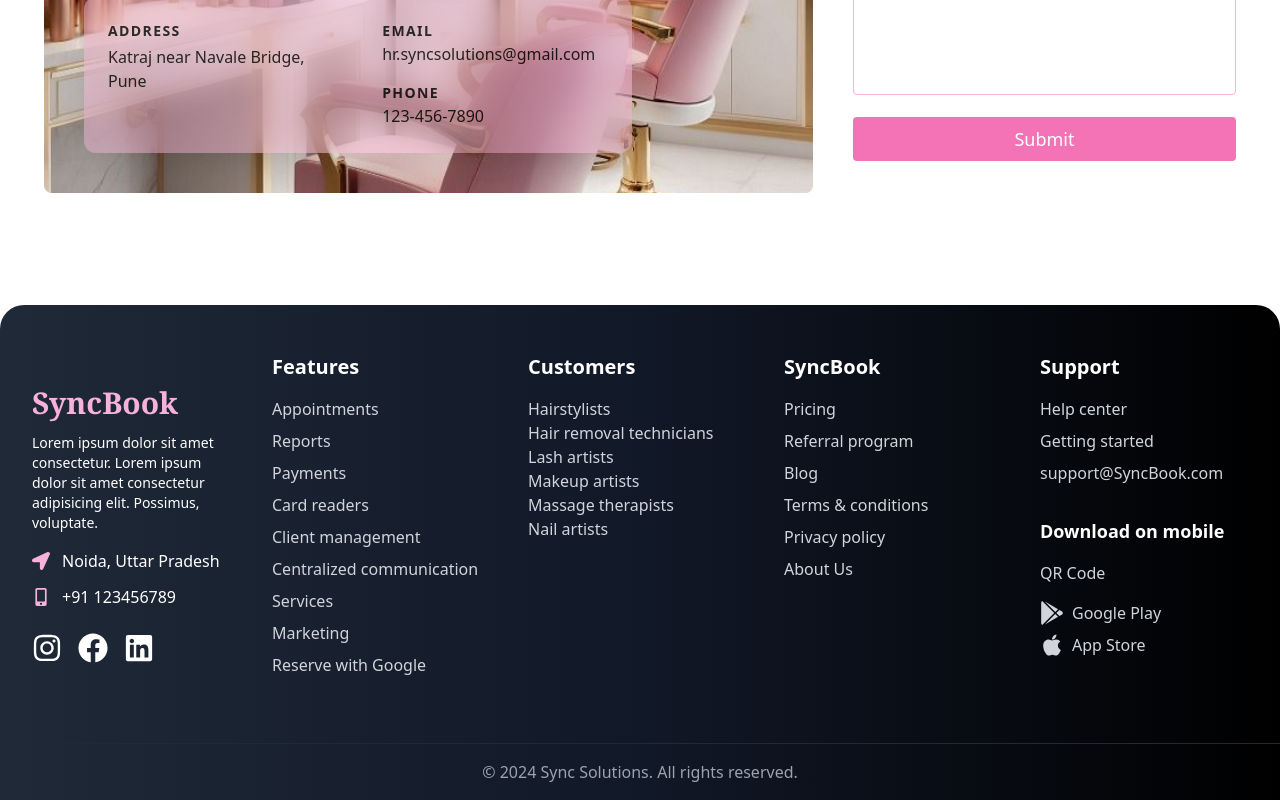
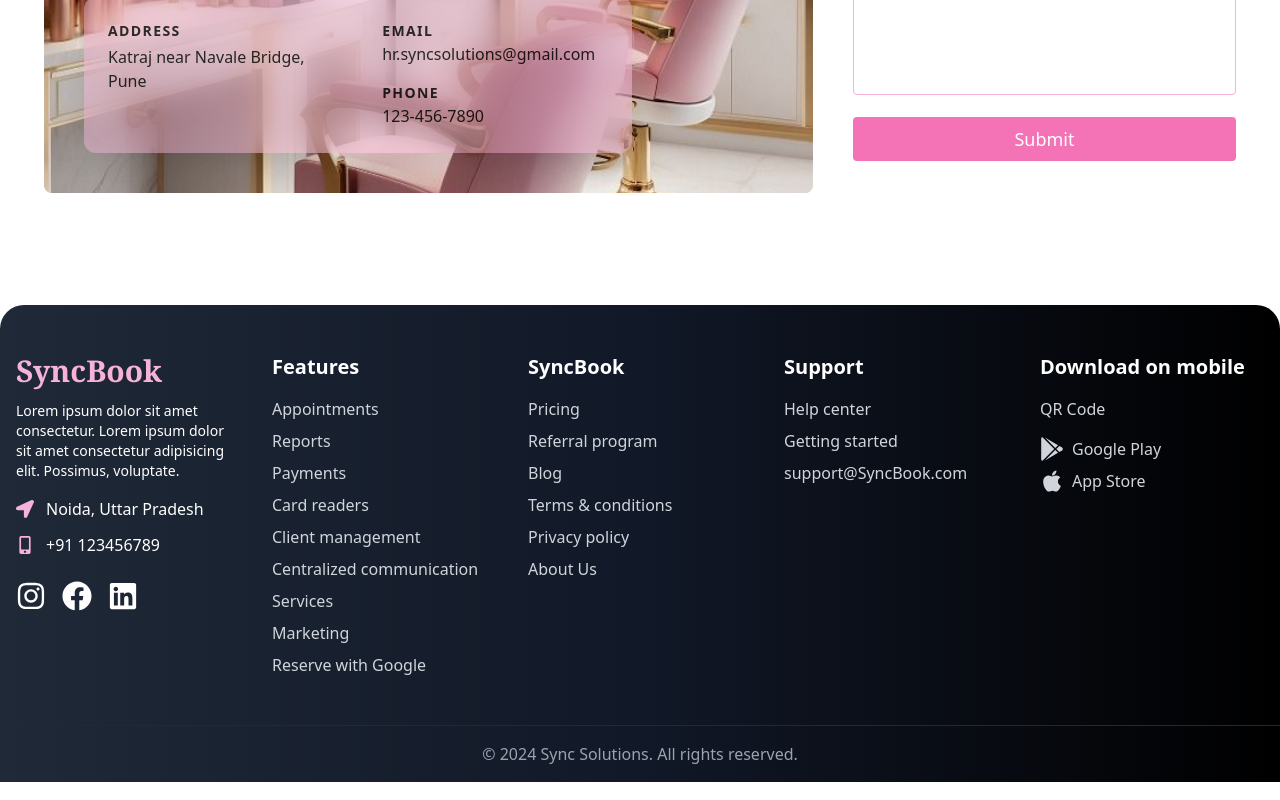
Before and after one commit to Pratham11601/quick_cabs_website, a React (Vite) app: page / in a window 1280 px wide. Shown: the part 2521-3321 px from the top of the page. Built offline with nearby package versions, Linux system fonts and the light colour scheme.

Commit message:
footer updated

```diff
--- a/src/components/Footer/footer.jsx
+++ b/src/components/Footer/footer.jsx
@@ -8,7 +8,6 @@
   FaMobileAlt,
   FaGooglePlay,
   FaApple,
-  FaShareAlt
 } from "react-icons/fa";
 
 const Features = [
@@ -20,16 +19,7 @@
   { title: "Centralized communication", link: "/communication" },
   { title: "Services", link: "/services" },
   { title: "Marketing", link: "/marketing" },
-  { title: "Reserve with Google", link: "/google-reserve" }
-];
-
-const Customers = [
-  { title: "Hairstylists", link: "/hairstylists" },
-  { title: "Hair removal technicians", link: "/hair-removal" },
-  { title: "Lash artists", link: "/lash-artists" },
-  { title: "Makeup artists", link: "/makeup" },
-  { title: "Massage therapists", link: "/massage" },
-  { title: "Nail artists", link: "/nail-artists" }
+  { title: "Reserve with Google", link: "/google-reserve" },
 ];
 
 const GoldieLinks = [
@@ -38,27 +28,27 @@
   { title: "Blog", link: "/blog" },
   { title: "Terms & conditions", link: "/terms" },
   { title: "Privacy policy", link: "/privacy" },
-  { title: "About Us", link: "/aboutus" }
+  { title: "About Us", link: "/aboutus" },
 ];
 
 const Support = [
   { title: "Help center", link: "/help" },
-  { title: "Getting started", link: "/#" }
+  { title: "Getting started", link: "/#" },
 ];
 
 const Footer = () => {
   return (
     <div className="bg-gradient-to-r from-gray-800 via-gray-900 to-black text-white mt-14 rounded-t-3xl">
       <section className="container max-w-7xl mx-auto px-4">
-        <div className="grid md:grid-cols-5 py-12 gap-8">
-
-          {/* Company Details Section moved to top */}
-          <div className="py-8 px-4">
-            <h1 className="sm:text-3xl text-xl font-bold sm:text-left text-justify mb-3 flex items-center gap-3 font-serif text-primary">
+        <div className="grid grid-cols-1 md:grid-cols-5 py-12 gap-8">
+          {/* Company Details Section */}
+          <div>
+            <h1 className="sm:text-3xl text-xl font-bold mb-3 font-serif text-primary">
               SyncBook
             </h1>
             <p className="text-sm mb-4">
-              Lorem ipsum dolor sit amet consectetur. Lorem ipsum dolor sit amet consectetur adipisicing elit. Possimus, voluptate.
+              Lorem ipsum dolor sit amet consectetur. Lorem ipsum dolor sit amet
+              consectetur adipisicing elit. Possimus, voluptate.
             </p>
             <div className="flex items-center gap-3 mb-3">
               <FaLocationArrow className="text-lg text-primary" />
@@ -68,7 +58,6 @@
               <FaMobileAlt className="text-lg text-primary" />
               <p>+91 123456789</p>
             </div>
-            {/* Social Handles */}
             <div className="flex items-center gap-4 mt-6">
               <a href="#" className="text-3xl hover:text-primary duration-300">
                 <FaInstagram />
@@ -97,20 +86,6 @@
                 </li>
               ))}
             </ul>
-          </div>
-
-          {/* Customers Column */}
-          <div>
-            <h2 className="text-xl font-bold mb-4">Customers</h2>
-            {Customers.map((item, index) => (
-              <Link
-                key={index}
-                to={item.link}
-                className="text-gray-300 hover:text-white hover:translate-x-1 duration-300 block"
-              >
-                {item.title}
-              </Link>
-            ))}
           </div>
 
           {/* Goldie Column */}
@@ -150,32 +125,28 @@
                 </a>
               </li>
             </ul>
+          </div>
 
-            <div className="mt-8">
-              {/* Download on mobile */}
-              <h3 className="text-lg font-semibold mb-4">Download on mobile</h3>
-              {/* QR Code Link */}
+          {/* Download on Mobile Column */}
+          <div>
+            <h3 className="text-xl font-bold mb-4">Download on mobile</h3>
             <Link
               to="/share"
               className="text-gray-300 hover:text-white flex items-left justify-left gap-2 mb-4"
             >
               QR Code
             </Link>
-
-              {/* Mobile Download Options below the QR Code */}
             <div className="flex flex-col items-left">
               <a href="#" className="flex items-center gap-2 text-gray-300 hover:text-white mb-2">
                 <FaGooglePlay className="text-2xl" />
                 <span>Google Play</span>
               </a>
-                <a href="#" className="flex items-left gap-2 text-gray-300 hover:text-white">
+              <a href="#" className="flex items-center gap-2 text-gray-300 hover:text-white">
                 <FaApple className="text-2xl" />
                 <span>App Store</span>
               </a>
             </div>
           </div>
-          </div>
-
         </div>
       </section>
 
```
Lines whose indentation alone changed are shown as unchanged.
